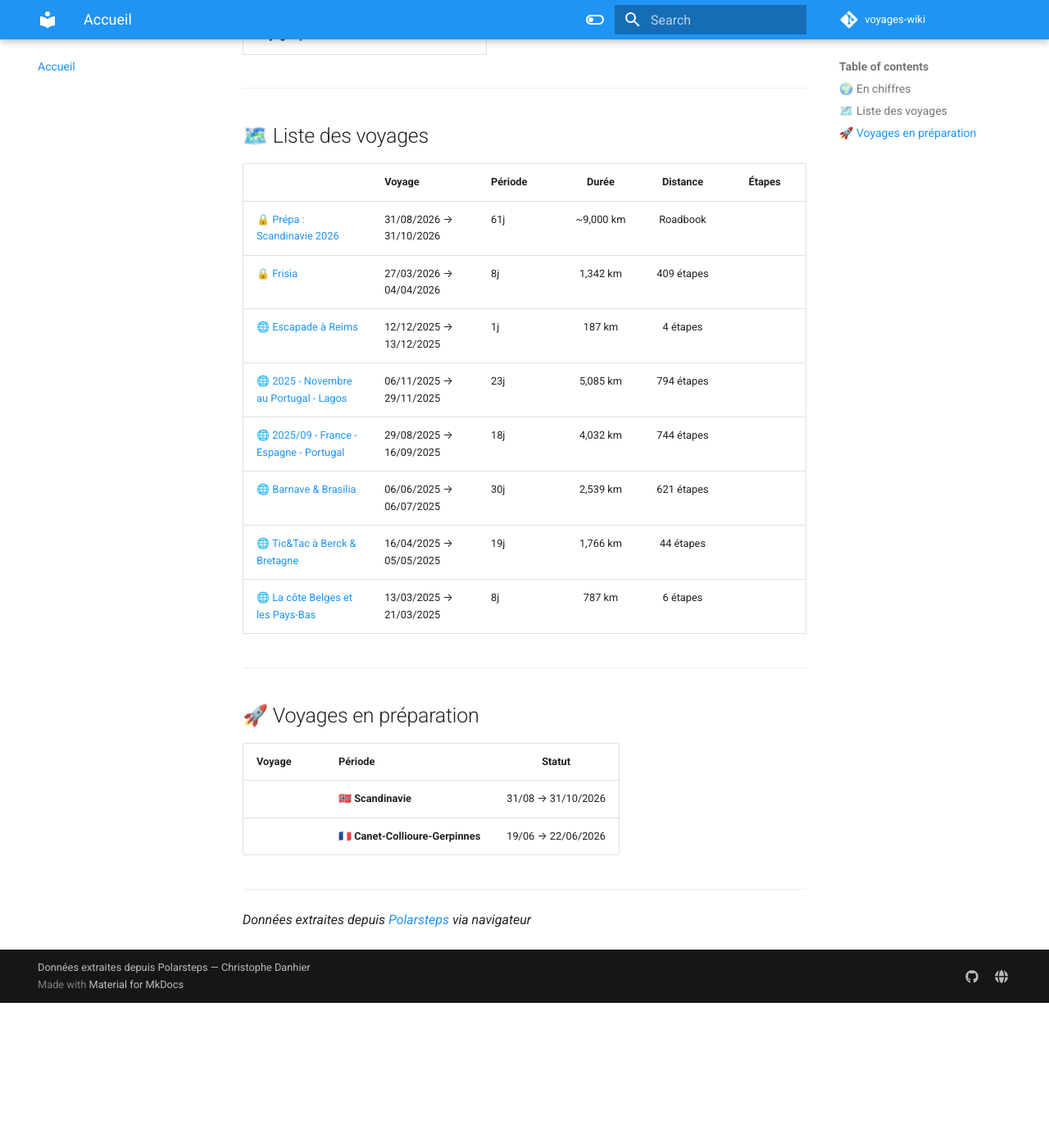
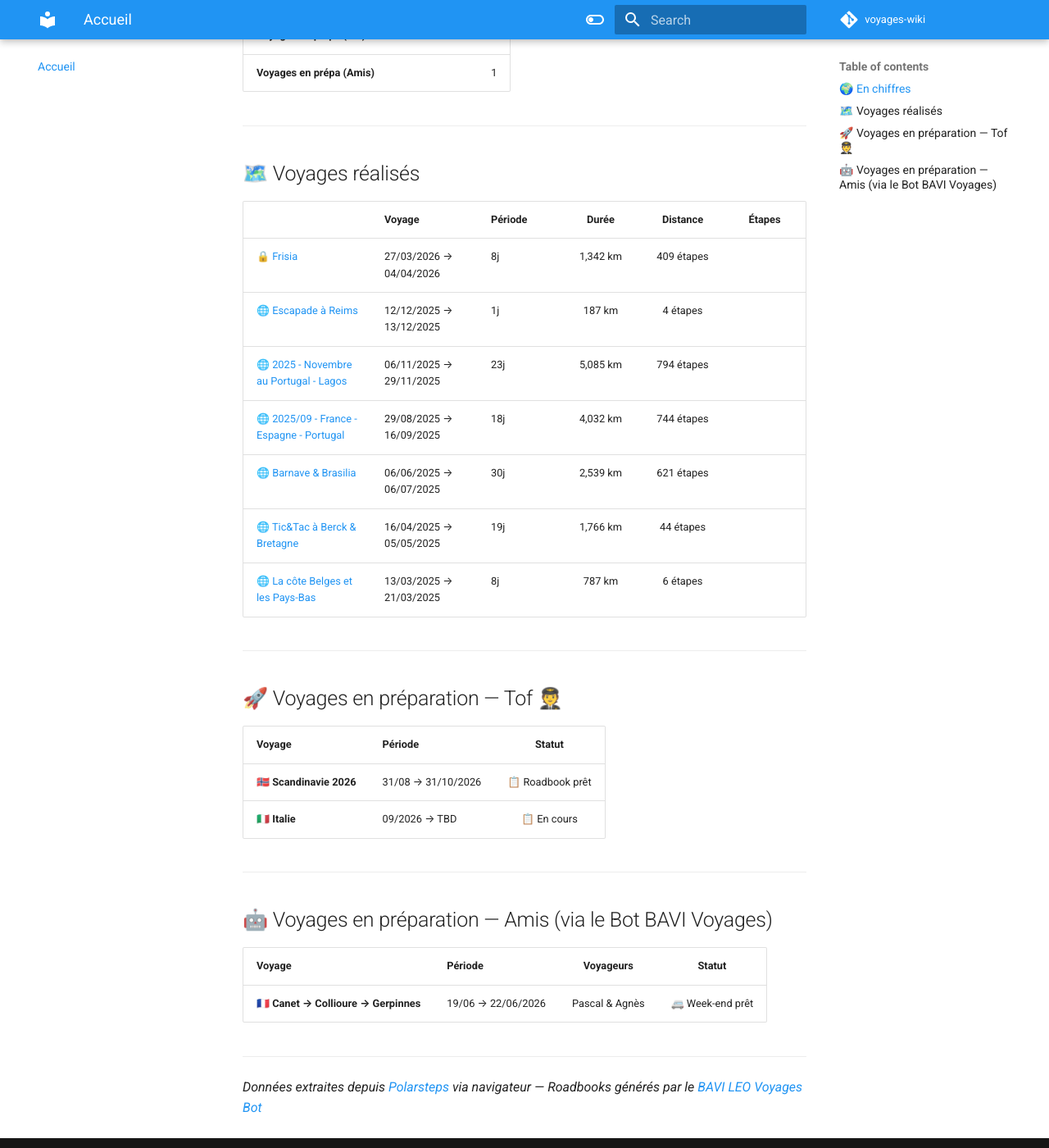
Before and after one commit to christophedanhier-hash/voyages-wiki, an MkDocs documentation site: the page built from docs/index.md, in a window 1280 px wide and 1400 px high, scrolled down 557 px. Shown: the whole window at 82% size. Built offline with MkDocs 1.6.1 and Material for MkDocs 9.7.7, drawn with Linux system fonts in a browser that asks for light colours; comment, search, counter and statistics services are not loaded; before the commit the page ends 1780 px from its top, so only the background shows below that; some of the changed text lies outside the part shown.

Commit message:
🏗️ Restructuration accueil : voyages réalisés / prépa Tof / prépa Amis (Bot)

```diff
--- a/docs/index.md
+++ b/docs/index.md
@@ -12,15 +12,15 @@
 | **Distance totale** | 15,737 km |
 | **Étapes enregistrées** | 2622 |
 | **Voyages réalisés** | 6 |
-| **Voyages privés** | 1 |
+| **Voyages en prépa (Tof)** | 2 |
+| **Voyages en prépa (Amis)** | 1 |
 
 ---
 
-## 🗺️ Liste des voyages
+## 🗺️ Voyages réalisés
 
 |   | Voyage | Période | Durée | Distance | Étapes |
 |---|--------|---------|:-----:|:--------:|:------:|
-| 🔒 [Prépa : Scandinavie 2026](scandinavie-2026/) | 31/08/2026 → 31/10/2026 | 61j | ~9,000 km | Roadbook |
 | 🔒 [Frisia](frisia/) | 27/03/2026 → 04/04/2026 | 8j | 1,342 km | 409 étapes |
 | 🌐 [Escapade à Reims](escapade-a-reims/) | 12/12/2025 → 13/12/2025 | 1j | 187 km | 4 étapes |
 | 🌐 [2025 - Novembre au Portugal - Lagos](portugal-lagos/) | 06/11/2025 → 29/11/2025 | 23j | 5,085 km | 794 étapes |
@@ -31,13 +31,21 @@
 
 ---
 
-## 🚀 Voyages en préparation
+## 🚀 Voyages en préparation — Tof 🧑‍✈️
 
 | Voyage | Période | Statut |
 |--------|---------|:------:|
-|| **🇳🇴 Scandinavie** | 31/08 → 31/10/2026 | 📋 Roadbook prêt — BAVI LEO |
-|| **🇫🇷 Canet-Collioure-Gerpinnes** | 19/06 → 22/06/2026 | 🚐 Week-end + retour Belgique |
+| **🇳🇴 Scandinavie 2026** | 31/08 → 31/10/2026 | 📋 Roadbook prêt |
+| **🇮🇹 Italie** | 09/2026 → TBD | 📋 En cours |
 
 ---
 
-*Données extraites depuis [Polarsteps](https://www.polarsteps.com/christophedanhier/) via navigateur*
+## 🤖 Voyages en préparation — Amis (via le Bot BAVI Voyages)
+
+| Voyage | Période | Voyageurs | Statut |
+|--------|---------|:---------:|:------:|
+| **🇫🇷 Canet → Collioure → Gerpinnes** | 19/06 → 22/06/2026 | Pascal & Agnès | 🚐 Week-end prêt |
+
+---
+
+*Données extraites depuis [Polarsteps](https://www.polarsteps.com/christophedanhier/) via navigateur — Roadbooks générés par le [BAVI LEO Voyages Bot](https://github.com/christophedanhier-hash/BAVI_LEO)*
--- a/mkdocs.yml
+++ b/mkdocs.yml
@@ -37,9 +37,10 @@ nav:
     - Côte Belges & Pays-Bas: cote-belges-pays-bas/index.md
     - Frisia: frisia/index.md
     - Escapade à Reims: escapade-a-reims/index.md
-  - Voyages en préparation:
+  - 🧑‍✈️ Prépa Tof:
     - 🇳🇴 Scandinavie 2026: scandinavie-2026/index.md
     - 🇮🇹 Italie (09/2026): italie/index.md
+  - 🤖 Prépa Amis (Bot):
     - 🇫🇷 Canet-Collioure-Gerpinnes: weekend-canet/index.md
 
 markdown_extensions:
```
Also changed, not shown: other parts of docs/index.md (+1 -1 lines).
